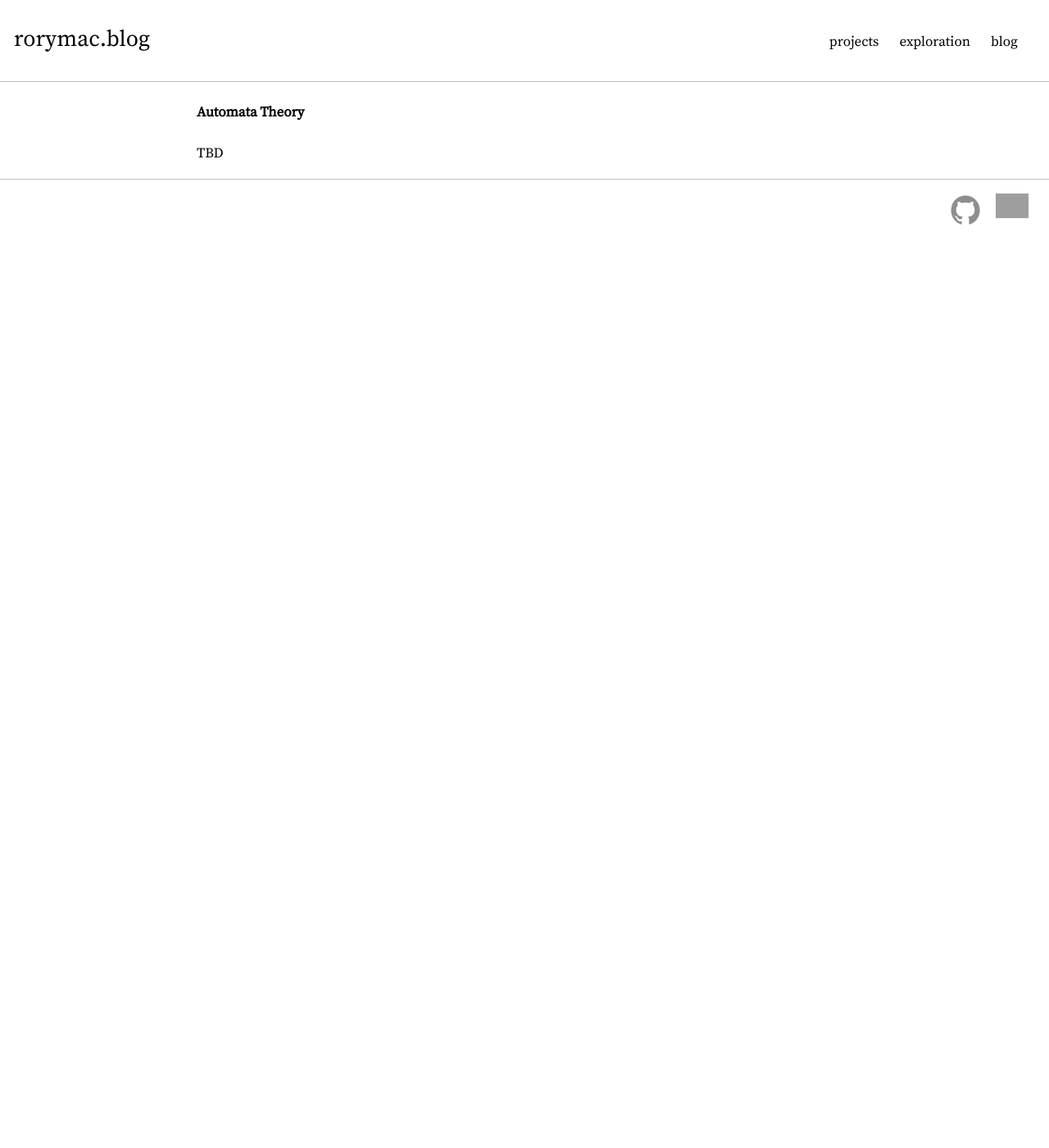
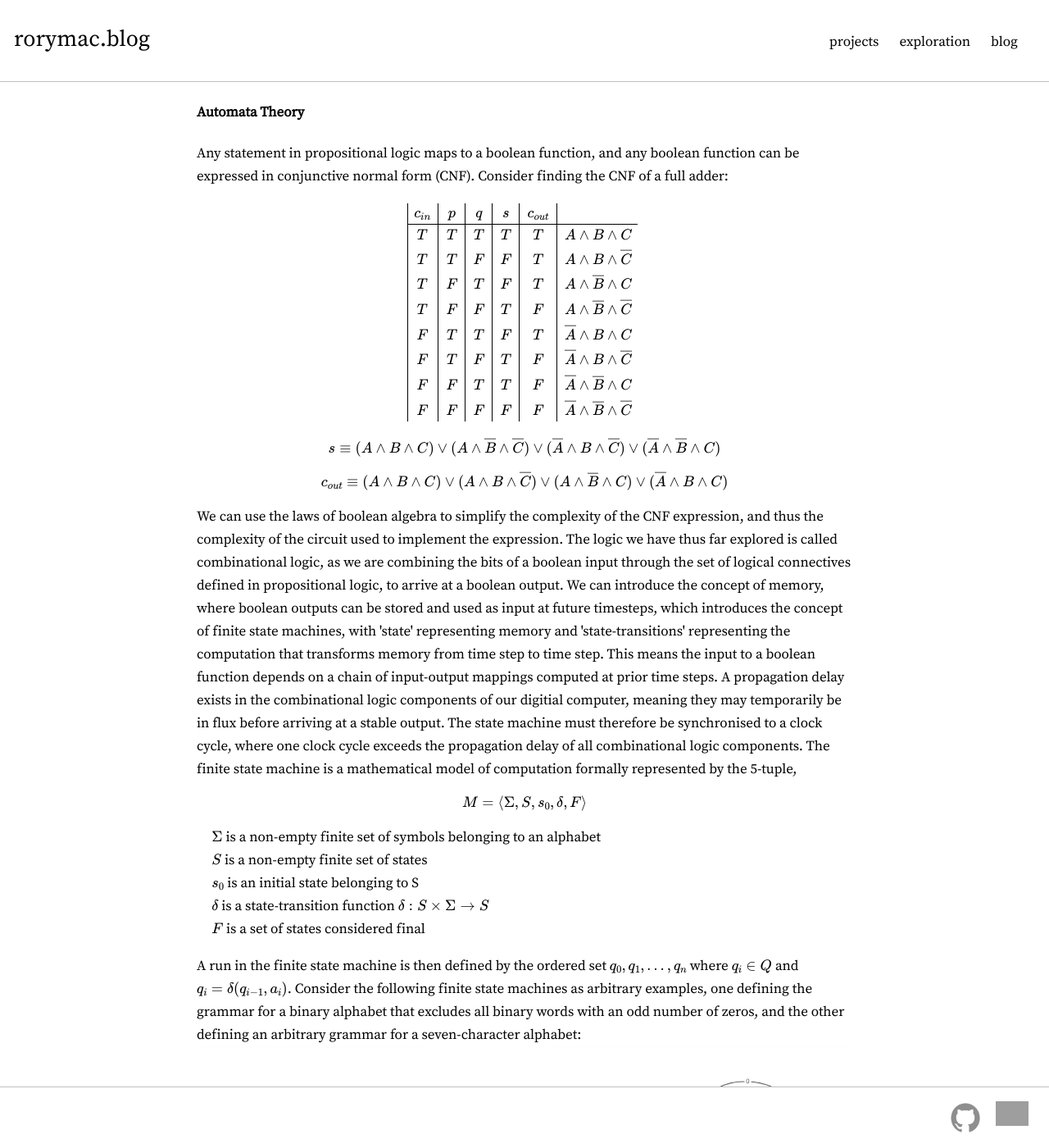
Before and after one commit to Rory-Mac/personal-website, a Jekyll site: the page built from Low-Level Programming/Automata Theory.markdown, in a window 1280 px wide and 1400 px high. Shown: the whole window at 82% size. Built offline with Jekyll 4.4.1, drawn with Linux system fonts in a browser that asks for light colours; some of the changed text lies outside the part shown; grey boxes are pictures that could not be loaded.

Commit message:
first draft of automata theory document

```diff
--- a/Low-Level Programming/Automata Theory.markdown
+++ b/Low-Level Programming/Automata Theory.markdown
@@ -4,4 +4,62 @@ mode: narrow
 title: Automata Theory
 ---
 <h4>Automata Theory</h4>
-<p>TBD</p>
+<p>Any statement in propositional logic maps to a boolean function, and any boolean function can be expressed in conjunctive normal form
+(CNF). Consider finding the CNF of a full adder:
+\[
+  \begin{array}{| c | c | c | c | c }
+  c_{in} & p & q & s & c_{out} \\
+  \hline
+  T & T & T & T & T & A \land B \land C \\
+  T & T & F & F & T & A \land B \land \overline C \\
+  T & F & T & F & T & A \land \overline B \land C \\
+  T & F & F & T & F & A \land \overline B \land \overline C \\
+  F & T & T & F & T & \overline A \land B \land C \\
+  F & T & F & T & F & \overline A \land B \land \overline C \\
+  F & F & T & T & F & \overline A \land \overline B \land C \\
+  F & F & F & F & F & \overline A \land \overline B \land \overline C \\
+  \end{array}
+\]
+\[
+  \quad s \equiv (A \land B \land C) \lor (A \land \overline B \land \overline C) \lor (\overline A \land B \land \overline C) \lor
+  (\overline A \land \overline B \land C) \quad \\
+\]
+\[
+  \quad c_{out} \equiv (A \land B \land C ) \lor (A \land B \land \overline C) \lor (A \land \overline B \land C) \lor
+  (\overline A \land B \land C) \quad \\
+\]
+We can use the laws of boolean algebra to simplify the complexity of the CNF expression, and thus the complexity of the circuit used to
+implement the expression. The logic we have thus far explored is called combinational logic, as we are combining the bits of a boolean input
+through the set of logical connectives defined in propositional logic, to arrive at a boolean output. We can introduce the concept of memory,
+where boolean outputs can be stored and used as input at future timesteps, which introduces the concept of finite state machines, with
+'state' representing memory and 'state-transitions' representing the computation that transforms memory from time step to time step. This
+means the input to a boolean function depends on a chain of input-output mappings computed at prior time steps. A propagation delay exists
+in the combinational logic components of our digitial computer, meaning they may temporarily be in flux before arriving at a stable output.
+The state machine must therefore be synchronised to a clock cycle, where one clock cycle exceeds the propagation delay of all combinational
+logic components. The finite state machine is a mathematical model of computation formally represented by the 5-tuple,
+        \[ M = \langle \Sigma, S, s_0, \delta, F \rangle \]
+\( \quad \Sigma \) is a non-empty finite set of symbols belonging to an alphabet<br>
+\( \quad S\) is a non-empty finite set of states<br>
+\( \quad s_0\) is an initial state belonging to S<br>
+\( \quad \delta\) is a state-transition function \(\delta : S \times \Sigma \rightarrow S\)<br>
+\( \quad F\) is a set of states considered final</p>
+<p>A run in the finite state machine is then defined by the ordered set \( q_0, q_1, \dots, q_n \) where \(q_i \in Q\) and \(q_i = \delta(q_{i-1}, a_i)\).
+Consider the following finite state machines as arbitrary examples, one defining the grammar for a binary alphabet that excludes all binary
+words with an odd number of zeros, and the other defining an arbitrary grammar for a seven-character alphabet:
+<img src="/Assets/images/dfa1.png" width="100%" height="100%">
+The finite state machine can be used to read and evaluate any regular language. If a run succesfully terminates for a given input in the
+finite state machine evaluating the grammar of a given language, then that input is a grammatically correct expression in the given
+language. To evaluate the input string, we can consider information states as memory and state-transitions as instructions, and the 'run'
+on the state machine as defined by the validated input, the program. This sequence of instructions also needs to be stored in memory, thus
+there exists data memory and instruction memory. The limitation of the DFA model of computation is that it can only read and evaluate
+regular languages.
+
+
+</p>
+
+<!--
+    Regular languages (DFA)
+    Context-free languages (Pushdown automata)
+    Context-sensitive languages (Turing Machines)
+    Recusrively-enumerable languages (Universal Turing Machines)
+-->
--- a/Low-Level Programming/Logic Gates.markdown
+++ b/Low-Level Programming/Logic Gates.markdown
@@ -123,7 +123,7 @@ an entity but rather the observed existence/non-existence of a group of entities
   F & F & F & F \\
   \end{array}
 \]
-We can then define the truth-table of a full-adder to include the input-bit carried from the previous sum:
+We can then define the truth-table of a full adder to include the input-bit carried from the previous sum:
 \[
   \begin{array}{| c | c | c | c | c }
   c_{in} & p & q & s & c_{out} \\
```
Also changed, not shown: Low-Level Programming/coding theory.markdown (deleted, +0 -110 lines), explore.markdown (+0 -8 lines), Assets/images/dfa1.png.
